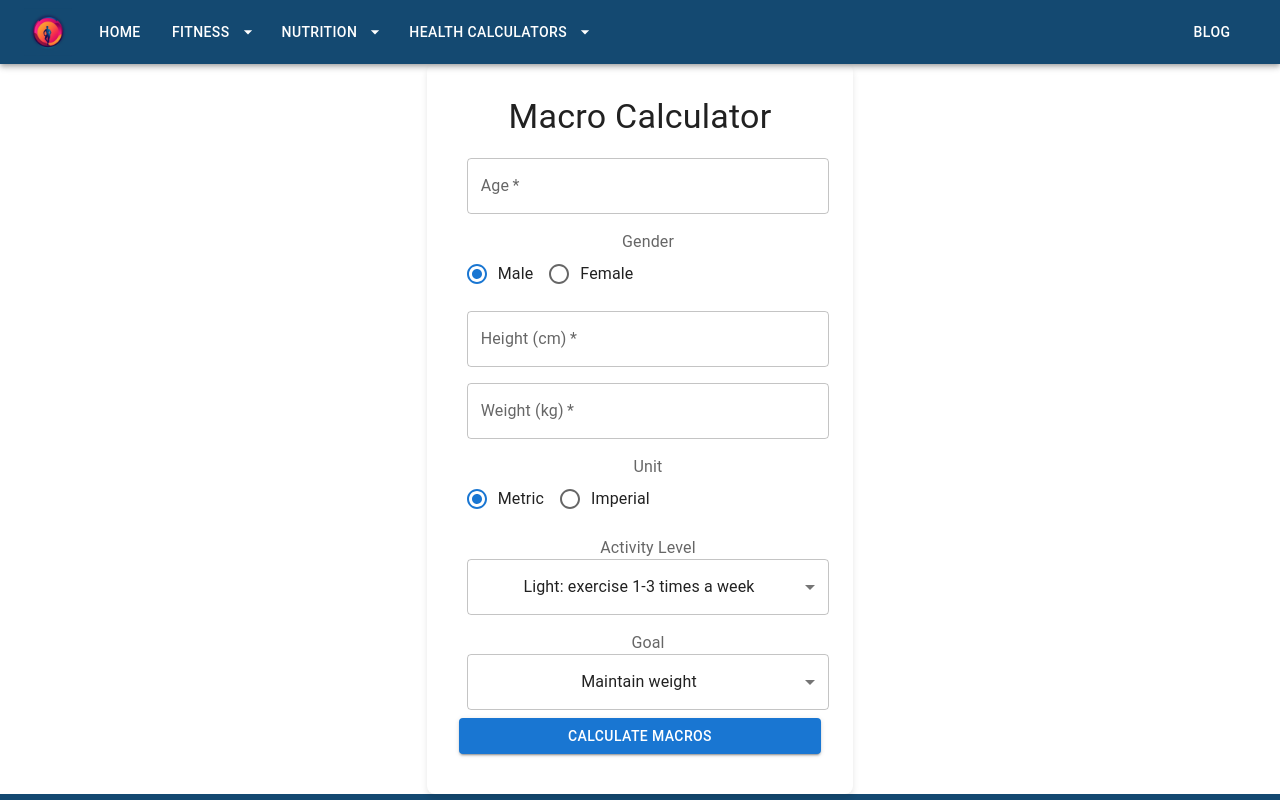
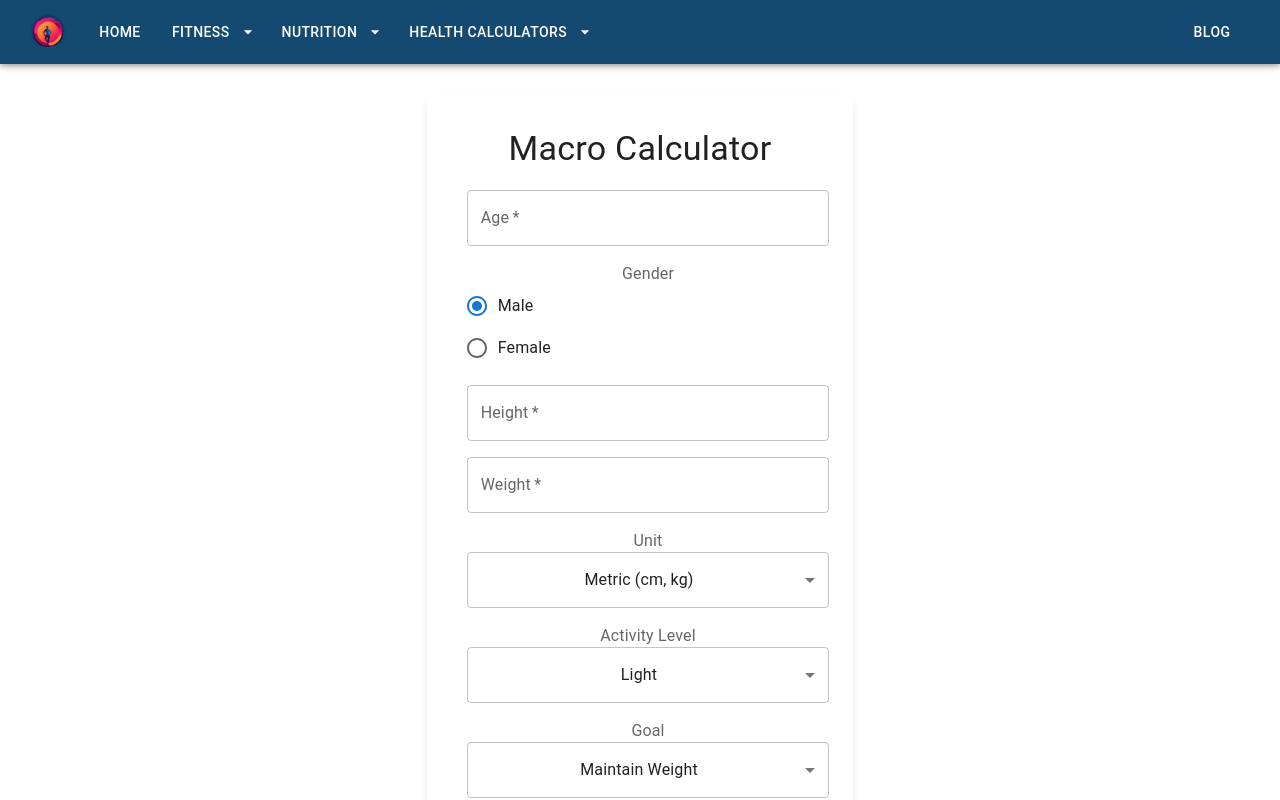
Before and after one commit to laithajjan/FitnessHub, a React (Create React App) app: page /macro in a window 1280 px wide. Shown: the top 800 px of the page. Built offline with nearby package versions, Linux system fonts and the light colour scheme.

Commit message:
Changed macro styling and added text below card

```diff
--- a/src/components/MacroCalculator/macrocalculator.jsx
+++ b/src/components/MacroCalculator/macrocalculator.jsx
@@ -18,6 +18,8 @@ import {
 import { styled } from '@mui/system';
 
 const StyledCard = styled(Card)(({ theme }) => ({
+  marginTop: theme.spacing(4),
+  marginBottom: theme.spacing(4),
   padding: theme.spacing(2),
   textAlign: 'center',
   borderRadius: theme.spacing(1),
@@ -44,6 +46,12 @@ const DietBox = styled(Card)(({ theme }) => ({
 
 const DietTitle = styled(Typography)(({ theme }) => ({
   marginBottom: theme.spacing(1),
+}));
+
+const PoweredBy = styled(Typography)(({ theme }) => ({
+  marginTop: theme.spacing(4),
+  marginBottom: theme.spacing(2),
+  textAlign: 'center',
 }));
 
 const MacroCalculator = () => {
@@ -76,6 +84,7 @@ const MacroCalculator = () => {
     const data = await response.json();
     setResults(data);
   };
+
   const dietColors = {
     'Balanced': {
       background: '#FFA726',
@@ -116,25 +125,16 @@ const MacroCalculator = () => {
               <StyledFormControl>
                 <FormLabel>Gender</FormLabel>
                 <RadioGroup
-                  row
                   value={gender}
                   onChange={(e) => setGender(e.target.value)}
                 >
-                  <FormControlLabel
-                    value="male"
-                    control={<Radio />}
-                    label="Male"
-                  />
-                  <FormControlLabel
-                    value="female"
-                    control={<Radio />}
-                    label="Female"
-                  />
+                  <FormControlLabel value="male" control={<Radio />} label="Male" />
+                  <FormControlLabel value="female" control={<Radio />} label="Female" />
                 </RadioGroup>
               </StyledFormControl>
               <StyledFormControl>
                 <TextField
-                  label={`Height (${unit === 'metric' ? 'cm' : 'in'})`}
+                  label="Height"
                   value={height}
                   onChange={(e) => setHeight(e.target.value)}
                   type="number"
@@ -143,7 +143,7 @@ const MacroCalculator = () => {
               </StyledFormControl>
               <StyledFormControl>
                 <TextField
-                  label={`Weight (${unit === 'metric' ? 'kg' : 'lb'})`}
+                  label="Weight"
                   value={weight}
                   onChange={(e) => setWeight(e.target.value)}
                   type="number"
@@ -152,106 +152,55 @@ const MacroCalculator = () => {
               </StyledFormControl>
               <StyledFormControl>
                 <FormLabel>Unit</FormLabel>
-                <RadioGroup
-                  row
-                  value={unit}
-                  onChange={(e) => setUnit(e.target.value)}
-                >
-                  <FormControlLabel
-                    value="metric"
-                    control={<Radio />}
-                    label="Metric"
-                  />
-                  <FormControlLabel
-                    value="imperial"
-                    control={<Radio />}
-                    label="Imperial"
-                  />
-                </RadioGroup>
+                <Select value={unit} onChange={(e) => setUnit(e.target.value)}>
+                  <MenuItem value="metric">Metric (cm, kg)</MenuItem>
+                  <MenuItem value="imperial">Imperial (inches, lbs)</MenuItem>
+                </Select>
               </StyledFormControl>
               <StyledFormControl>
                 <FormLabel>Activity Level</FormLabel>
-                <Select
-                  value={activityLevel}
-                  onChange={(e) => setActivityLevel(e.target.value)}
-                >
-                  <MenuItem value="light">
-                    Light: exercise 1-3 times a week
-                  </MenuItem>
-                  <MenuItem value="moderate">
-                    Moderate: exercise 4-5 times a week
-                  </MenuItem>
-                  <MenuItem value="active">Active: daily exercise</MenuItem>
-                  <MenuItem value="very_active">
-                    Very Active: intense activity 6-7 times a week
-                  </MenuItem>
+                <Select value={activityLevel} onChange={(e) => setActivityLevel(e.target.value)}>
+                  <MenuItem value="light">Light</MenuItem>
+                  <MenuItem value="moderate">Moderate</MenuItem>
+                  <MenuItem value="heavy">Heavy</MenuItem>
                 </Select>
               </StyledFormControl>
               <StyledFormControl>
                 <FormLabel>Goal</FormLabel>
-                <Select
-                  value={goal}
-                  onChange={(e) => setGoal(e.target.value)}
-                >
-                  <MenuItem value="maintain">Maintain weight</MenuItem>
-                  <MenuItem value="mild_loss">
-                    Mild weight loss (0.5 lb/0.25 kg per week)
-                  </MenuItem>
-                  <MenuItem value="loss">
-                    Weight loss (1 lb/0.5 kg per week)
-                  </MenuItem>
-                  <MenuItem value="extreme_loss">
-                    Extreme weight loss (2 lb/1 kg per week)
-                  </MenuItem>
-                  <MenuItem value="mild_gain">
-                    Mild weight gain (0.5 lb/0.25 kg per week)
-                  </MenuItem>
-                  <MenuItem value="gain">
-                    Weight gain (1 lb/0.5 kg per week)
-                  </MenuItem>
-                  <MenuItem value="extreme_gain">
-                    Extreme weight gain (2 lb/1 kg per week)
-                  </MenuItem>
+                <Select value={goal} onChange={(e) => setGoal(e.target.value)}>
+                  <MenuItem value="lose">Lose Weight</MenuItem>
+                  <MenuItem value="maintain">Maintain Weight</MenuItem>
+                  <MenuItem value="gain">Gain Weight</MenuItem>
                 </Select>
               </StyledFormControl>
-              <Button type="submit" variant="contained" fullWidth color="primary">
-                Calculate Macros
+              <Button type="submit" color="primary" variant="contained">
+                Calculate
               </Button>
             </form>
           </CardContent>
+        </StyledCard>
         {results && (
           <ResultsSection>
-              <Typography variant="h5" align="center" gutterBottom>
-                Results
+            <Typography variant="h4" align="center" gutterBottom>
+              Your Results
             </Typography>
-              {Object.entries(results).map(([diet, values]) => (
-                <DietBox
-                  key={diet}
-                  style={{
-                    backgroundColor: dietColors[diet].background,
-                    color: dietColors[diet].text,
-                  }}
-                >
-                  <DietTitle variant="h6" align="center" gutterBottom>
+            {Object.keys(results).map((diet) => (
+              <DietBox key={diet} style={{ backgroundColor: dietColors[diet].background }}>
+                <DietTitle variant="h5" style={{ color: dietColors[diet].text }}>
                   {diet}
                 </DietTitle>
-                  <Typography variant="body1">
-                    Calories: {Math.round(values.calories)}
+                {Object.keys(results[diet]).map((macro) => (
+                  <Typography key={macro} style={{ color: dietColors[diet].text }}>
+                    {macro}: {results[diet][macro]}g
                   </Typography>
-                  <Typography variant="body1">
-                    Protein: {Math.round(values.protein)}g
-                  </Typography>
-                  <Typography variant="body1">
-                    Carbs: {Math.round(values.carbs)}g
-                  </Typography>
-                  <Typography variant="body1">
-                    Fat: {Math.round(values.fat)}g
-                  </Typography>
+                ))}
               </DietBox>
             ))}
           </ResultsSection>
         )}
-        </StyledCard>
+        <PoweredBy variant="h6">
+          Powered by FitnessHub
+        </PoweredBy>
       </Grid>
     </Grid>
   );
```
Lines whose indentation alone changed are shown as unchanged.
